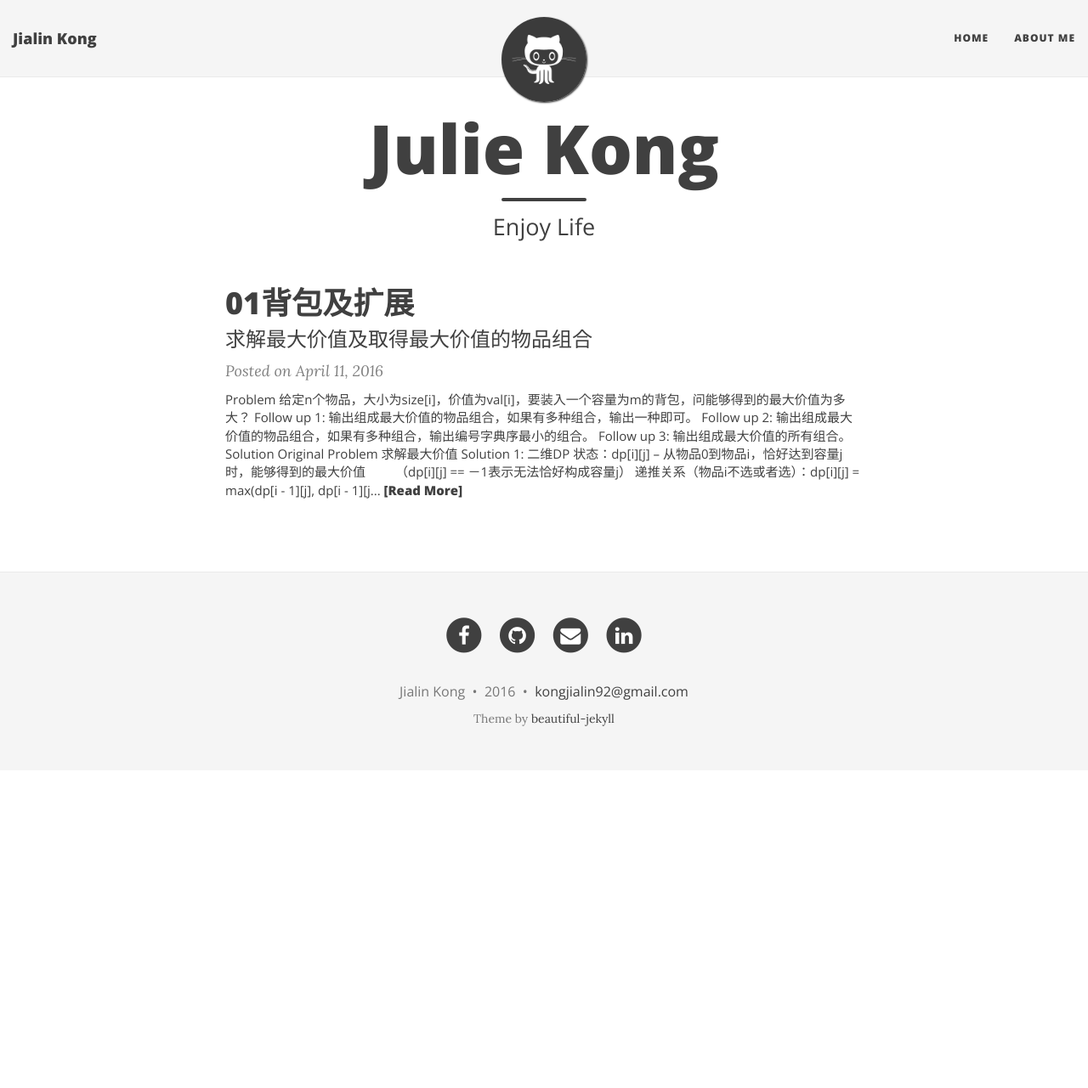
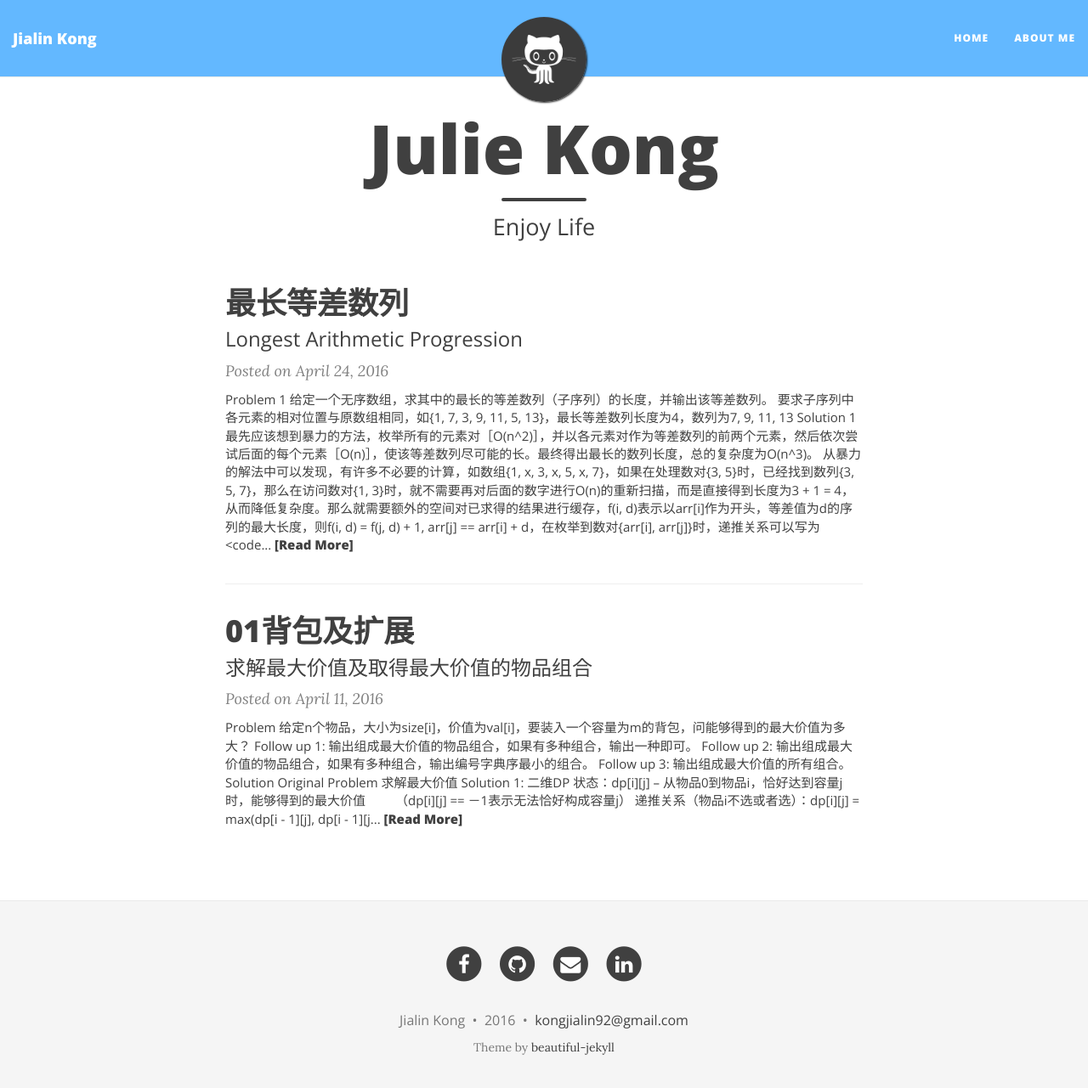
Before and after one commit to kongjialin/kongjialin.github.io, a Jekyll site: the page built from index.html, in a window 1280 px wide and 1294 px high. Shown: the top 1281 px of the window at 85% size. Built offline with Jekyll 4.4.1, drawn with Linux system fonts in a browser that asks for light colours; nearby versions of some CDN libraries; the list of posts is cut into pages by our own code.

Commit message:
add new post about longest arithmetic progression

```diff
--- /dev/null
+++ b/_posts/2016-04-24-longest-arithmetic-progression.md
@@ -0,0 +1,162 @@
+---
+layout: post
+title: 最长等差数列
+subtitle: Longest Arithmetic Progression
+---
+
+## Problem 1
+给定一个无序数组，求其中的最长的等差数列（子序列）的长度，并输出该等差数列。
+要求子序列中各元素的相对位置与原数组相同，如{1, 7, 3, 9, 11, 5, 13}，最长等差数列长度为4，数列为7, 9, 11, 13
+
+## Solution 1
+* 最先应该想到暴力的方法，枚举所有的元素对［O(n^2)］，并以各元素对作为等差数列的前两个元素，然后依次尝试后面的每个元素［O(n)］，使该等差数列尽可能的长。最终得出最长的数列长度，总的复杂度为O(n^3)。
+* 从暴力的解法中可以发现，有许多不必要的计算，如数组{1, x, 3, x, 5, x, 7}，如果在处理数对{3, 5}时，已经找到数列{3, 5, 7}，那么在访问数对{1, 3}时，就不需要再对后面的数字进行O(n)的重新扫描，而是直接得到长度为3 + 1 = 4，从而降低复杂度。那么就需要额外的空间对已求得的结果进行缓存，f(i, d)表示以arr[i]作为开头，等差值为d的序列的最大长度，则`f(i, d) = f(j, d) + 1, arr[j] == arr[i] + d`，在枚举到数对{arr[i], arr[j]}时，递推关系可以写为`f(i, arr[j] - arr[i]) = f(j, arr[j] - arr[i]) + 1`。
+* 遍历数对的起点i是从后往前，这样可以利用已求得的结果。对于每一个i，遍历数对的另一个值j，也需要从后往前，因为有可能出现覆盖的情况：例如j1 < j2而arr[j1] == arr[j2]，那么j1和j2之间的几个数，有可能会导致f(j1, arr[j1] - arr[i]) > f(j2, arr[j1] - arr[i])，因此先访问{i, j2}，后访问{i, j1}，可以保证求得的f(i, d)是更大的那一个，如果访问的顺序倒过来，就会出现小的值把大的值覆盖的情况。
+* 此解法其实也是DP，即dp[i][d]，但是由于d = arr[j] - arr[i]可能是任何值，可能非常大，因此使用二维数组来表示dp[i][d]可能会用到非常大的空间（除非题目对d有明确的大小限制）。于是可以采用hash map，hash map的key为{i, d}组成的pair，value为最大长度，即f(i, d)。这样，求f(i, d)时，从hash map中查询{j, d}，如果不存在，则f(i, d) = 2，如果存在，则f(i, d) = f(j, d) + 1。枚举数对{arr[i], arr[j]}的复杂度为O(n^2)，插入{i, d}和查询{j, d}是O(1)的，总的时间复杂度为O(n^2)。
+* 本题中使用的hash map的key是pair，c++中pair已经重载了==运算符，可以解决hash冲突时寻找目标元素的问题，但是并没有关于pair的默认hash，所以需要自定义一个hash类。
+* 要输出最长的等差数列，除了记录最长的长度，还需记录相对应的差值，以及该数列的第一个元素。
+* 注：之前有尝试过枚举arr[i], arr[j]时以arr[j] - arr[i]作为hash map的key，value是一个pair，但是无论value是arr[i]和arr[j]的pair还是i和j的pair，都无法有效地对建好的hash map进行处理找出最长等差序列，因此放弃这种做法。
+
+{% highlight javascript %}
+struct PairHash {
+  size_t operator()(const pair<int, int>& p) const {
+    size_t h1 = hash<int>()(p.first);
+    size_t h2 = hash<int>()(p.second);
+    return h1 ^ (h2 << 1);
+  }
+};
+
+void LongestArithmeticProgression(vector<int>& arr) {
+  int n = arr.size();
+  if (n <= 2) return;
+  unordered_map<pair<int, int>, int, PairHash> dp;
+  int max_length = 2, diff = arr[1] - arr[0], first_num = arr[0];
+  for (int i = n - 2; i >= 0; --i) {
+    for (int j = n - 1; j > i; --j) {
+      pair<int, int> current(i, arr[j] - arr[i]);
+      pair<int, int> previous(j, arr[j] - arr[i]);
+      if (dp.find(previous) == dp.end())
+        dp[current] = 2;
+      else
+        dp[current] = dp[previous] + 1;
+      if (dp[current] > max_length) {
+        max_length = dp[current];
+        diff = arr[j] - arr[i];
+        first_num = arr[i];
+      }
+    }
+  }
+  cout << "max length: " << max_length << endl;
+  cout << "longest arithmetic progression is: ";
+  for (int i = 0; i < max_length; ++i) {
+    cout << first_num << " ";
+    first_num += diff;
+  }
+  cout << endl;
+}
+{% endhighlight %}
+
+**测试程序与结果**
+
+{% highlight javascript %}
+#include <iostream>
+#include <vector>
+#include <unordered_map>
+#include <utility> // std::pair
+#include <functional> // std::hash
+using namespace std;
+
+int main() {
+  vector<int> arr({1, 7, 3, 9, 11, 5, 13});
+  LongestArithmeticProgression(arr);
+  return 0;
+}
+{% endhighlight %}
+
+~~~
+// {0, 3, 5, 8, 10, 15, 20}
+max length: 5
+longest arithmetic progression is: 0 5 10 15 20
+
+// {1, 1, 1, 1, 1, 1, 1, 1}
+max length: 8
+longest arithmetic progression is: 1 1 1 1 1 1 1 1
+
+// {1, 2, 3, 4, 5, 2, 3}
+max length: 5
+longest arithmetic progression is: 1 2 3 4 5
+
+// {1, 2, 3, 2, 3, 4, 5}
+max length: 5
+longest arithmetic progression is: 1 2 3 4 5
+~~~
+
+
+## Problem 2
+* 给定的数组是有序的，求其中的最长的等差数列（子序列）的长度，并输出该等差数列。如{0, 1, 2, 5, 5, 6, 10, 15}，最长等差数列为0, 5, 10, 15。
+* 或者是给定一个无序的**集合**，求可以组成的最长等差子序列，序列中元素的位置可以与输入的集合不同，如{1, 7, 3, 9, 11, 5, 13}，最长等差数列长度为7，数列为1, 3, 5, 7, 9, 11, 13，此情况下可以先对输入的集合进行排序，再进行计算。
+
+## Solution 2
+* 对于有序数组的求解，除了可以用前文所述的通用方法计算，还有其他的方法，可以利用有序的性质。
+* f(i, j)表示以arr[i]和arr[j]作为数列的前两个元素的最长等差序列的长度，则`f(i, j) = f(j, k) + 1, arr[k] - arr[j] == arr[j] - arr[i]`，并且不需要枚举{i, j} 然后扫描k，做法是：由大到小枚举j，然后令i = j - 1，k = j + 1，根据有序的性质，i和k向两边扫描，当arr[k] - arr[j] == arr[j] - arr[i]时，求解f(i, j)。
+* 时间复杂度为O(n^2)
+
+{% highlight javascript %}
+// arr is sorted
+void LongestArithmeticProgression(vector<int>& arr) {
+  int n = arr.size();
+  if (n <= 2) return;
+  int max_length = 2, diff = arr[1] - arr[0], first_num = arr[0];
+  vector<vector<int>> dp(n - 1, vector<int>(n, 2));
+  for (int j = n - 2; j > 0; --j) {
+    int i = j - 1, k = j + 1;
+    while (i >= 0 && k < n) {
+      if (arr[j] - arr[i] < arr[k] - arr[j]) {
+        --i;
+      } else if (arr[j] - arr[i] > arr[k] - arr[j]) {
+        ++k;
+      } else {
+        dp[i][j] = dp[j][k] + 1;
+        if (dp[i][j] > max_length) {
+          max_length = dp[i][j];
+          diff = arr[j] - arr[i];
+          first_num = arr[i];
+        }
+        --i;
+      }
+    }
+  }
+  cout << "max length: " << max_length << endl;
+  cout << "longest arithmetic progression: ";
+  for (int i = 0; i < max_length; ++i) {
+    cout << first_num << " ";
+    first_num += diff;
+  }
+  cout << endl;
+}
+{% endhighlight %}
+
+
+**测试程序与结果**
+{% highlight javascript %}
+#include <iostream>
+#include <vector>
+using namespace std;
+
+int main() {
+  vector<int> arr({0, 1, 2, 5, 6, 6, 6, 7, 10, 15, 20});
+  LongestArithmeticProgression(arr);
+  return 0;
+}
+{% endhighlight %}
+
+
+~~~
+// {0, 1, 2, 5, 6, 6, 6, 7, 10, 15, 20}
+max length: 5
+longest arithmetic progression: 0 5 10 15 20
+
+// {1, 1, 1, 1, 1, 1}
+max length: 6
+longest arithmetic progression: 1 1 1 1 1 1
+~~~
--- a/css/main.css
+++ b/css/main.css
@@ -94,7 +94,7 @@ img {
 /* --- Navbar --- */
 
 .navbar-custom {
-  background: #F5F5F5;
+  background: #63B8FF;
   border-bottom: 1px solid #EAEAEA;
   font-family: 'Open Sans', 'Helvetica Neue', Helvetica, Arial, sans-serif;
 }
@@ -108,7 +108,7 @@ img {
 .navbar-custom .navbar-brand,
 .navbar-custom .nav li a {
   font-weight: 800;
-  color: #404040;
+  color: #FFFFFF;
 }
 
 .navbar-custom .navbar-brand:hover,
```
